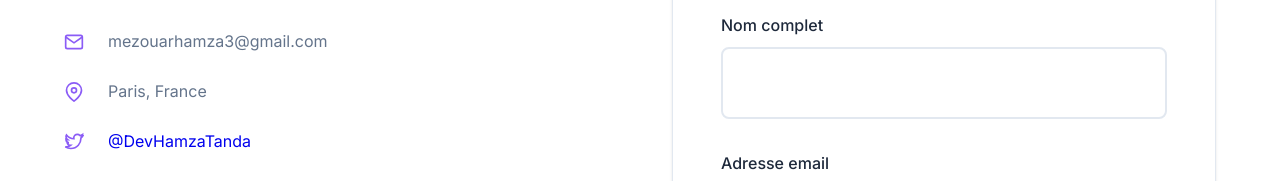
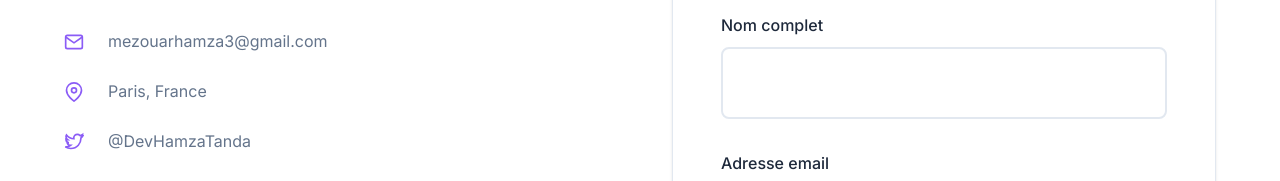
Before and after one commit to hmzr944/Portfolio-WEB, a plain HTML site: page index.html in a window 1280 px wide. Shown: the part 3491-3672 px from the top of the page. Drawn offline with Linux system fonts and the light colour scheme.

Commit message:
Add color to lien-x class in principal.css

```diff
--- a/styles/principal.css
+++ b/styles/principal.css
@@ -1222,4 +1222,5 @@ body.mode-sombre .bouton-mode-sombre::before {
 
 .lien-x {
     text-decoration: none;
+    color:#64748b;
 }
```
